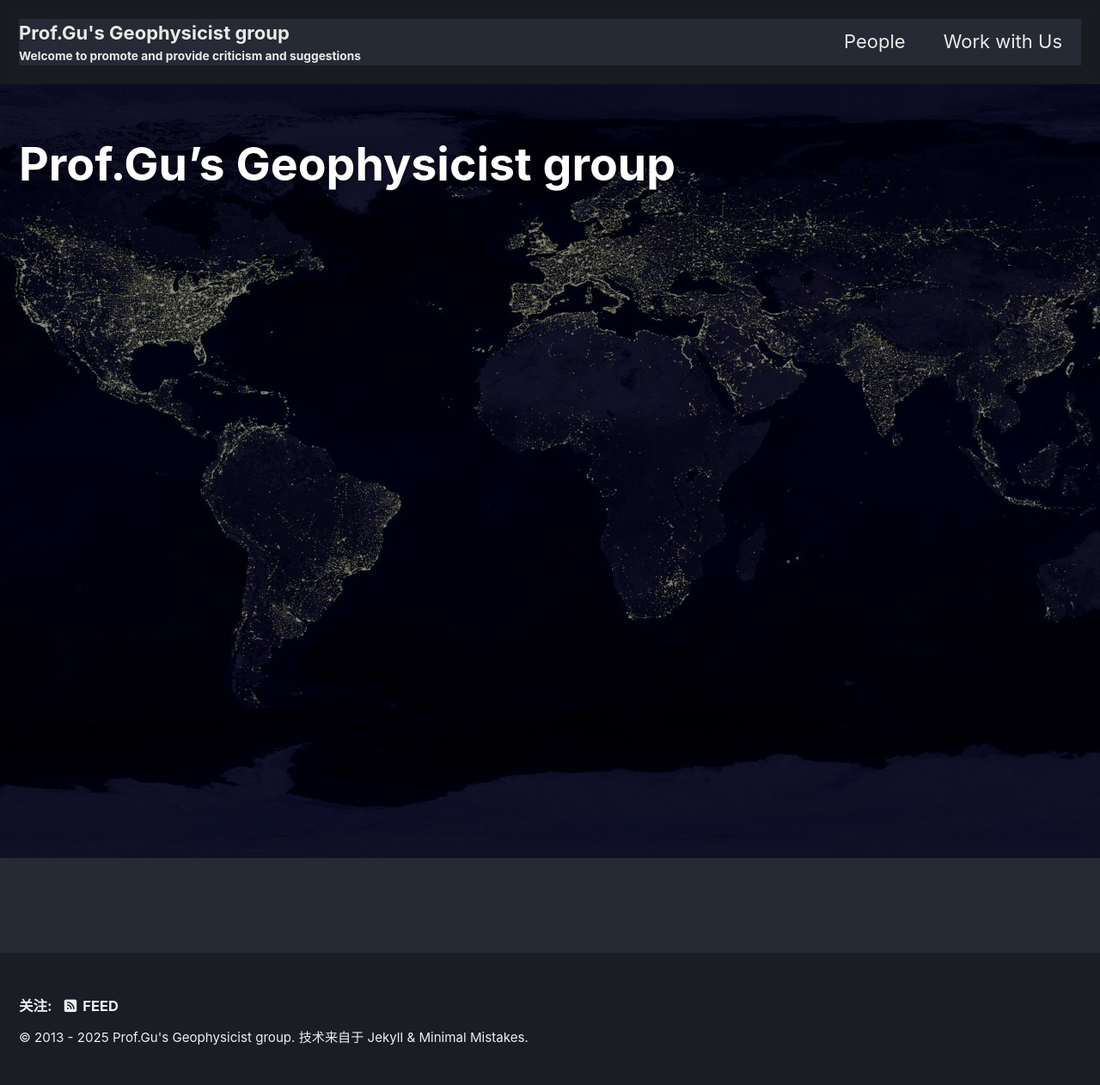
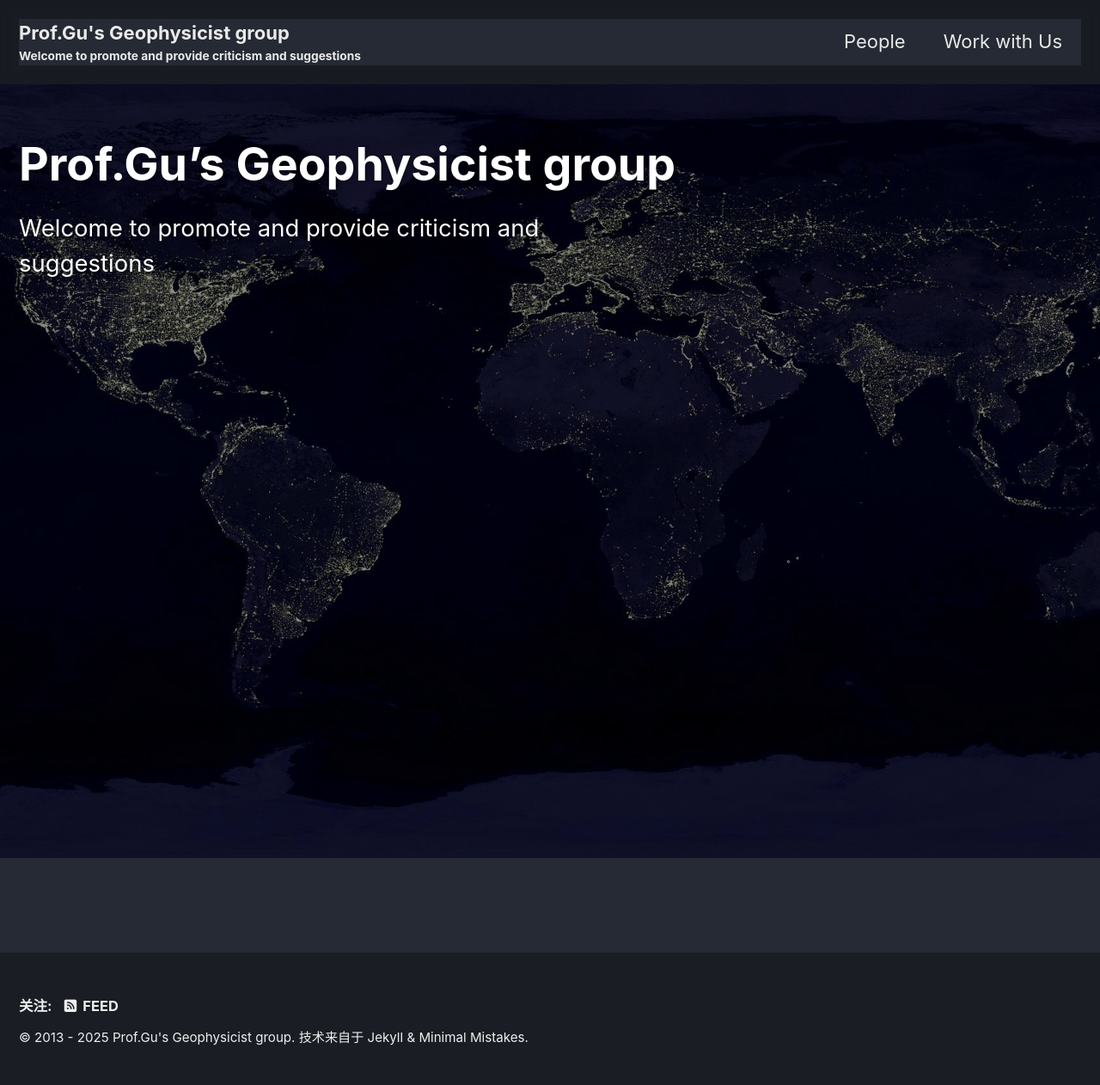
Before and after one commit to gubingluo/gubingluo.github.io, a Jekyll site: the page built from index.md, in a window 1280 px wide. Shown: the whole page at 86% size. Built offline with Jekyll 4.4.1, drawn with Linux system fonts in a browser that asks for light colours; cached includes are drawn as plain includes; part of the change alters nothing that is shown.

Commit message:
Update index.md

```diff
--- a/index.md
+++ b/index.md
@@ -1,14 +1,11 @@
 ---
 layout: splash
 permalink: /
-title: ""
+title: "Prof.Gu's Geophysicist group"
+excerpt: "Welcome to promote and provide criticism and suggestions"
 header:
   overlay_image: /assets/background.jpg
   overlay_filter: rgba(0, 0, 0, 0.45)
-  overlay_excerpt: >
-    <div class="hero-text">
-      Welcome to promote and provide criticism and suggestions
-    </div>
 author_profile: false
 sidebar: false
 classes: wide
```
